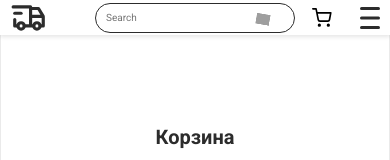
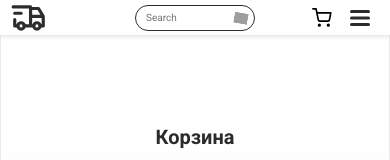
Before and after one commit to alrx31/romicfood-deploy, a React (Create React App) app: page /romicfood-deploy/cart in a window 390 px wide. Shown: the top 160 px of the page. Built offline with nearby package versions, Linux system fonts and the light colour scheme; grey boxes are pictures that could not be loaded.

Commit message:
fix homepage 7

```diff
--- a/src/Components/CardList/Card.css
+++ b/src/Components/CardList/Card.css
@@ -78,27 +78,48 @@
 }
 @media (max-width: 480px) {
     .card {
-        width: 100%;
-        flex-direction: row;
-        align-items: center;
+        flex-direction: row; /* В строку */
+        align-items: center; /* Выравнивание по центру */
         padding: 10px;
-        gap: 10px; /* Расстояние между изображением и контентом */
+        gap: 10px; /* Расстояние между элементами */
     }
 
     .card_image {
-        width: 40%;
-        margin-bottom: 0;
+        width: 40%; /* Изображение занимает 40% ширины карточки */
+        margin-bottom: 0; /* Убираем нижний отступ */
+    }
+
+    .card-image {
+        width: 100%;
+        height: auto;
+        max-height: 120px; /* Ограничиваем высоту изображения */
+        object-fit: cover; /* Сохранение пропорций */
     }
 
     .card-content {
-        width: 60%;
-        flex-direction: column;
-        gap: 5px; /* Расстояние между заголовком, ценой и кнопкой */
+        width: 60%; /* Контент занимает оставшиеся 60% */
+        flex-direction: column; /* Составляющие контента в столбик */
+        gap: 5px; /* Уменьшаем расстояние между заголовком, ценой и кнопкой */
         text-align: left;
     }
 
-    .card-title,
+    .card-title {
+        font-size: 14px; /* Уменьшаем размер шрифта */
+        padding: 0; /* Убираем лишние отступы */
+        margin: 0;
+    }
+
     .card-price {
-        padding-left: 0;
+        font-size: 12px; /* Уменьшаем размер шрифта для цены */
+        color: #888; /* Более легкий оттенок */
+        padding: 0;
+        margin: 0;
+    }
+
+    .add-to-cart {
+        width: auto; /* Убираем фиксированную ширину */
+        font-size: 14px; /* Меньший текст */
+        padding: 8px 12px; /* Более компактные отступы */
+        border-radius: 8px; /* Более мягкие углы */
     }
 }
--- a/src/Components/CardList/CardList.css
+++ b/src/Components/CardList/CardList.css
@@ -104,6 +104,7 @@ html, body {
     .products-list {
         flex-direction: row;
         justify-content: space-around;
+        gap: 0px;
     }
 }
 
--- a/src/Components/Cart/Cart.css
+++ b/src/Components/Cart/Cart.css
@@ -1,12 +1,11 @@
 .cart {
     width: 100%;
-    height: 100%;
+    height: 100vh;
     margin: 20px auto;
     padding: 20px;
     padding-top: 100px;
     border: 1px solid #eaeaea;
     border-radius: 8px;
-    background-color: #ffffff;
     box-shadow: 0 4px 8px rgba(0, 0, 0, 0.1);
 }
 
--- a/src/Components/Cart/Cart.jsx
+++ b/src/Components/Cart/Cart.jsx
@@ -1,6 +1,6 @@
 import React from 'react';
 import './Cart.css';
-import { FiTrash2 } from 'react-icons/fi'; // Иконка для удаления товара
+import {FiShoppingCart, FiTrash2} from 'react-icons/fi'; // Иконка для удаления товара
 
 function Cart({list,setList}) {
 
@@ -37,7 +37,9 @@ function Cart({list,setList}) {
                         </div>
                     ))
                 ) : (
-                    <p className="cart_empty">Корзина пуста</p>
+                    <div className="cart_empty">
+                        <FiShoppingCart style={{ fontSize: '48px', color: '#cccccc' }} />
+                        <p>Ваша корзина пуста</p></div>
                 )}
             </div>
             {list.length > 0 && (
--- a/src/Components/Header/header.css
+++ b/src/Components/Header/header.css
@@ -2,9 +2,7 @@
 header {
     width: 100%;
     height: 100vh;
-    /*
-    position: fixed;
-    */
+
 }
 
 nav {
@@ -71,7 +69,7 @@ nav a {
 
 .nav_search img {
     width: 18px;
-    right: 0px;
+    right: 0;
     top: 50%;
     transform: translate(-50%, -50%) rotate(10deg);
     position: absolute;
@@ -197,7 +195,7 @@ nav a {
     flex-direction: column; /* Расположить кнопки в столбик */
     align-items: flex-start; /* Выравнивание по левому краю */
     position: absolute;
-    top: 40px; /* Расстояние от верхней границы под навигационной панелью */
+    top: 45px; /* Расстояние от верхней границы под навигационной панелью */
     right: 0;
     background-color: var(--white); /* Белый фон */
     width: 100%; /* Полная ширина */
@@ -393,7 +391,7 @@ nav a {
     .nav_search {
         align-items: center;
         display: flex;
-        height: 26px;
+        height: 16px;
         position: absolute;
         top: 50%;
         left: 50%;
@@ -401,6 +399,8 @@ nav a {
     }
 
     .nav_search input {
+        height: 26px;
+        width: 120px;
         font-size: 10px;
         padding: 8px 10px; /* Уменьшаем отступы */
     }
@@ -408,27 +408,8 @@ nav a {
     .nav_search img {
         align-items: center;
         width: 14px; /* Уменьшаем иконку еще больше */
-        right: 18px;
-        top: 14px;
-
     }
 
-    .burger-menu {
-        right: 10px;
-        width: 20px;
-        height: 22px; /* Уменьшаем высоту бургер-меню */
-    }
-
-
-
-    .burger-icon {
-        width: 100%;
-        background-color: #333;
-        height: var(--size);
-        border-radius: 1px;
-        top: 50%;
-        transform: translateY(-50%);
-    }
     .header_content{
         height: 100vh;
     }
@@ -448,7 +429,6 @@ nav a {
     }
 
     .cart-icon {
-        right: 40px;
         font-size: 1.4em;
         display: flex;
     }
@@ -458,4 +438,10 @@ nav a {
         flex-direction: column;
         align-items: center;
     }
+    .nav_buttons.open {
+        top: 34px;
+        display: flex;
+        flex-direction: column;
+        align-items: flex-start;
+    }
 }
--- a/src/index.css
+++ b/src/index.css
@@ -55,6 +55,9 @@ a:hover{cursor: pointer;}
 nav,footer,header,aside{display: block;}
 
 html,body{
+  margin: 0;
+  padding: 0;
+  height: 100%;
   font-weight: bold;
   width: 100%;
   font-size: 100%;
```
